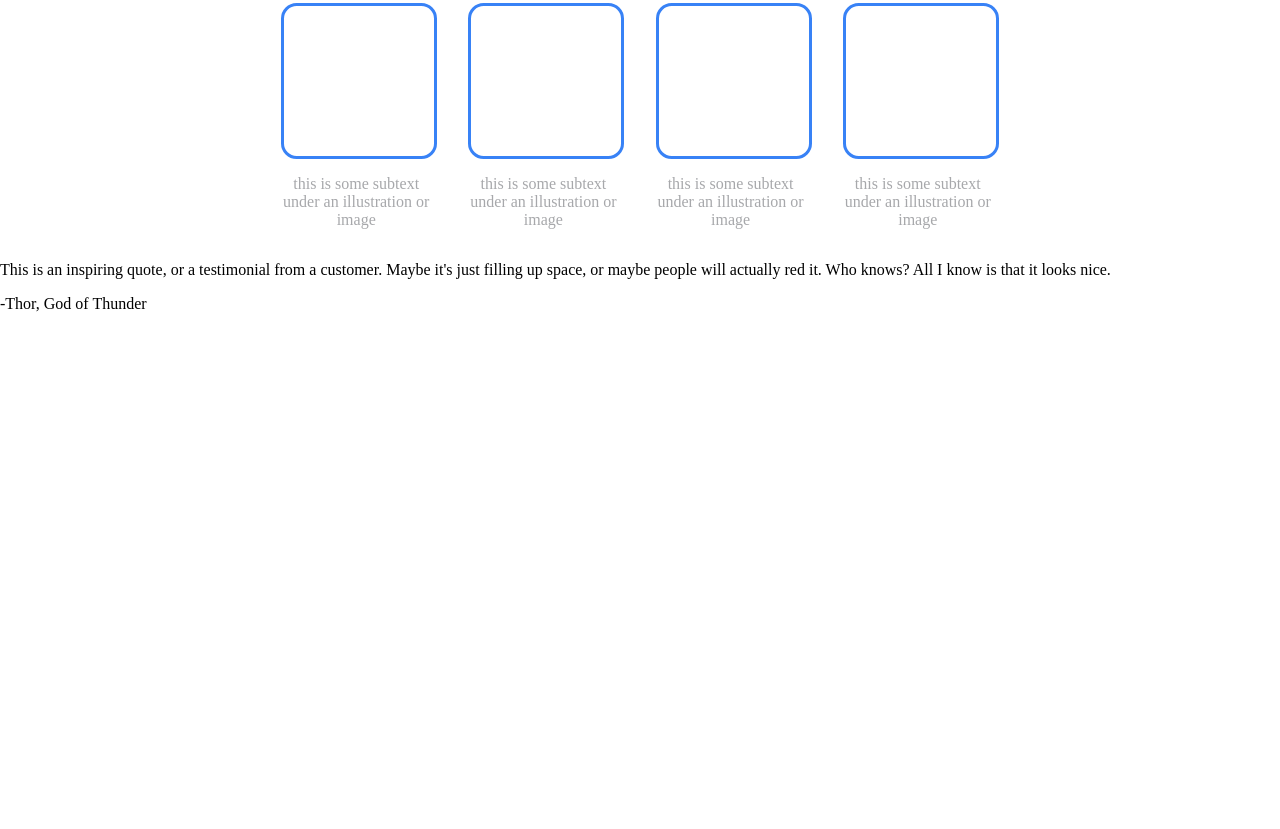
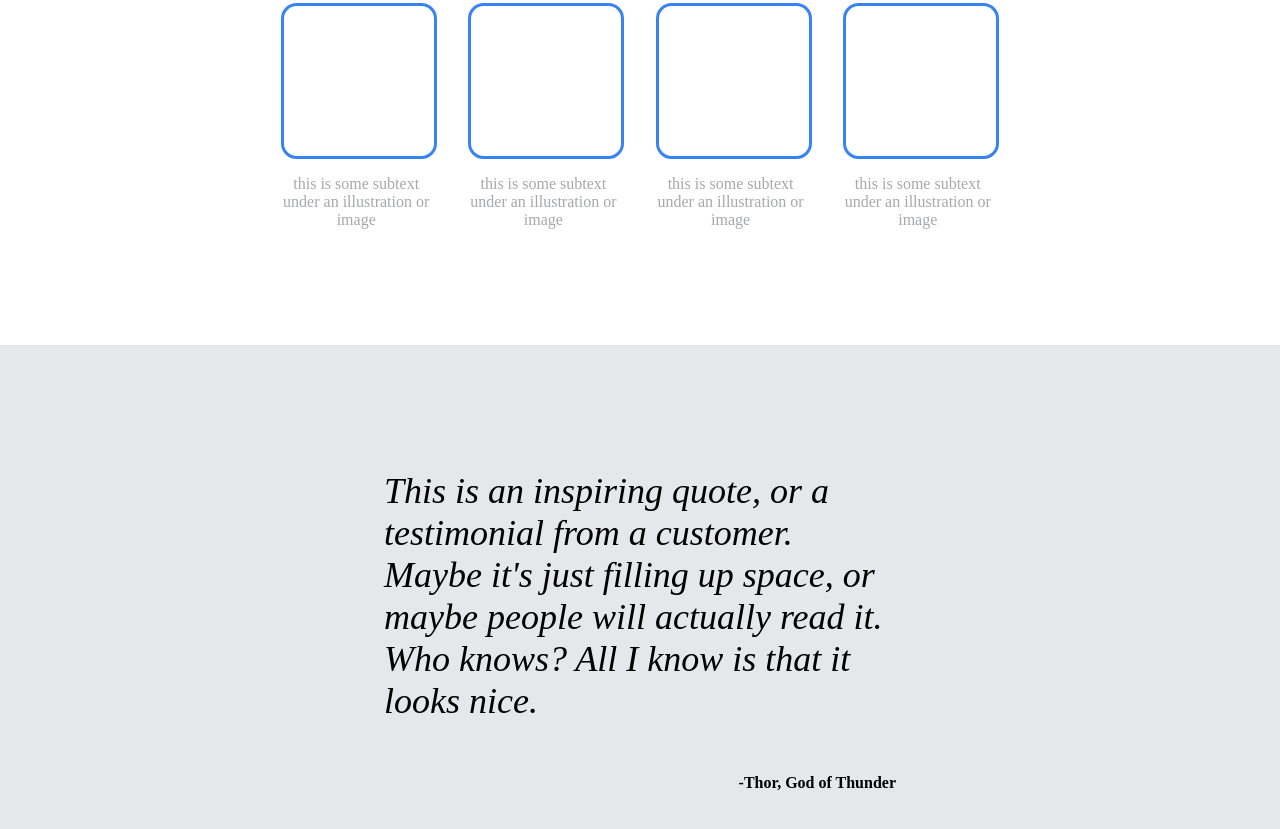
Before and after one commit to Jacob5577/Odin-Landing-Page, a plain HTML site: page index.html in a window 1280 px wide. Shown: the part 825-1654 px from the top of the page. Before the commit the page ends 1154 px from the top, so only its background shows below. Drawn offline with Linux system fonts and the light colour scheme.

Commit message:
finished section 3

```diff
--- a/index.css
+++ b/index.css
@@ -79,7 +79,7 @@ section 2
 .container6 {
     display: flex;
     justify-content: space-evenly;
-    padding: 20px 250px 0 250px;
+    padding: 20px 250px 100px 250px;
 }
 
 .open {
@@ -94,7 +94,24 @@ section 2
     width: 150px;
     text-align: center;
 }
-
 /*
 section 3
 */
+
+.container7 {
+    display: flex;
+    flex-direction: column;
+    align-items: center;
+    padding: 7% 30%;
+    background: #E5E7EB;
+}
+
+.quote  {
+    font-size: 36px;
+    font-style: italic;
+}
+.author {
+    display: flex;
+    align-self: flex-end;
+    font-weight: bolder;
+}
--- a/index.html
+++ b/index.html
@@ -62,9 +62,13 @@
 
     <!--section 3-->
 
-    <div>
-        <p>This is an inspiring quote, or a testimonial from a customer. Maybe it's just filling up space, or maybe people will actually red it. Who knows? All I know is that it looks nice.</p>
-        <p>-Thor, God of Thunder</p>
+    <div class="container7">
+        <div class="quote">
+            <p>This is an inspiring quote, or a testimonial from a customer. Maybe it's just filling up space, or maybe people will actually read it. Who knows? All I know is that it looks nice.</p>
+        </div>
+        <div class="author">
+            <p>-Thor, God of Thunder</p>
+        </div>
     </div>
 
 </body>
```
